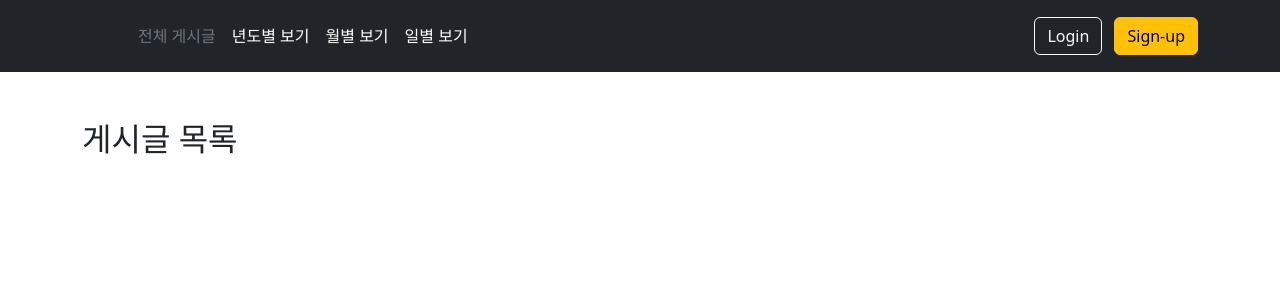
After one commit to WooRung/skku-django-board, a Python web app: template board/templates/board/index.html in a window 1280 px wide. The commit adds this page. Shown: the top 300 px of the page. Run offline with Jinja, Linux system fonts and the light colour scheme; the template is opened without the code that fills it, so the values that code supplies are empty.

Commit message:
no message

```diff
--- /dev/null
+++ b/board/templates/board/index.html
@@ -0,0 +1,11 @@
+{% extends "./layout1.html" %}
+{% block contents %}
+  <div class="container">
+    <div class="my-5">
+      <h2>게시글 목록</h2>
+    </div>
+  </div>
+  {# 1. /board 를 치면 index.html이 rendering되게 해주세요. #}
+  {# 2. index.html에서 저장된 Board의 제목과 작성시간이 보이도록 해주세요. #}
+
+{% endblock %}
--- a/board/templates/board/layout1.html
+++ b/board/templates/board/layout1.html
@@ -2,11 +2,11 @@
 {% block layout %}
 
   <main>
-    <h1 class="visually-hidden">Headers examples</h1>
-
     {% include "./header.html" %}
 
-    여기부터 본문입니다.
+    {% block contents %}
+      여기부터 본문입니다.
+    {% endblock %}
   </main>
 
 {% endblock %}
```
